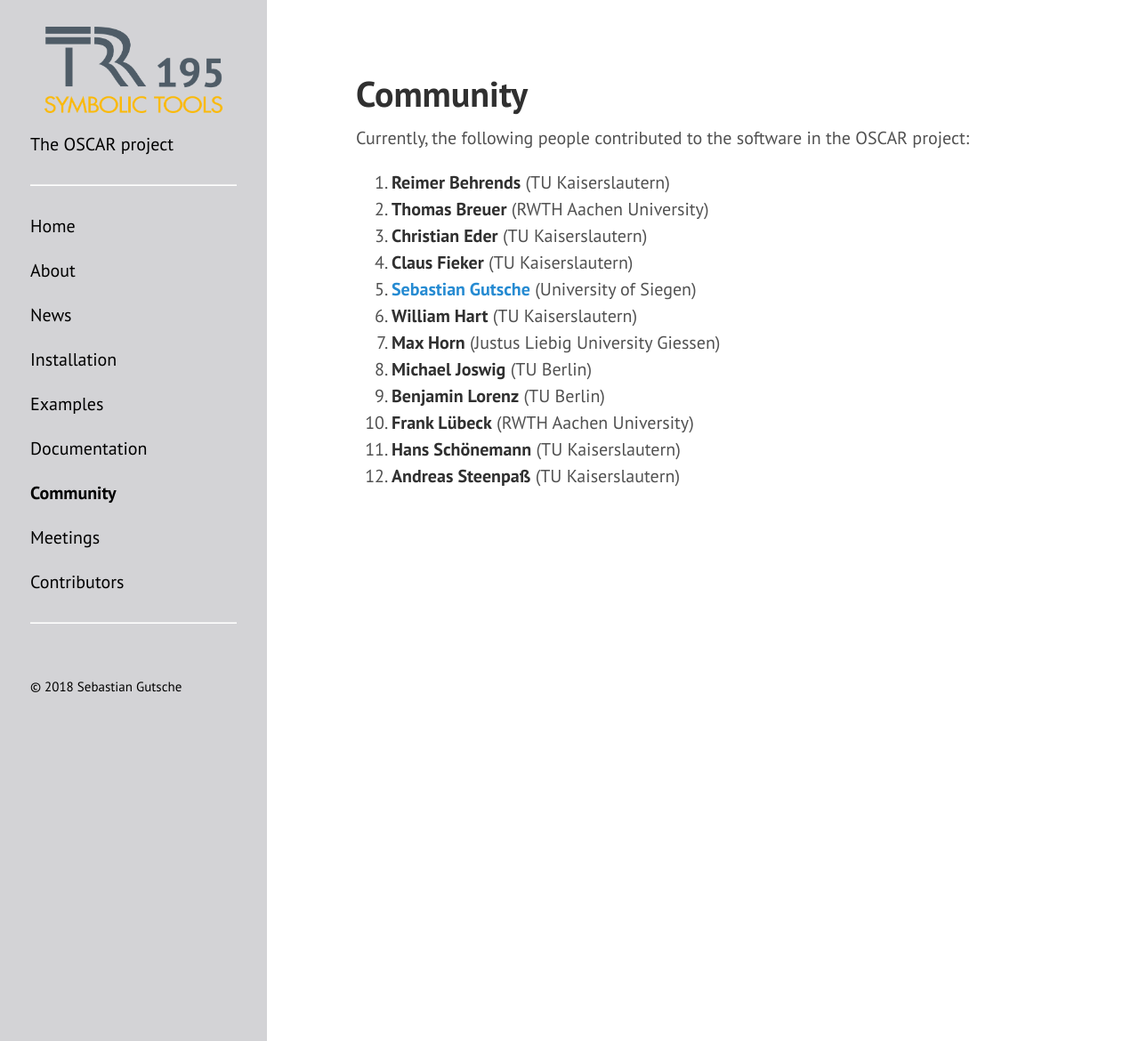
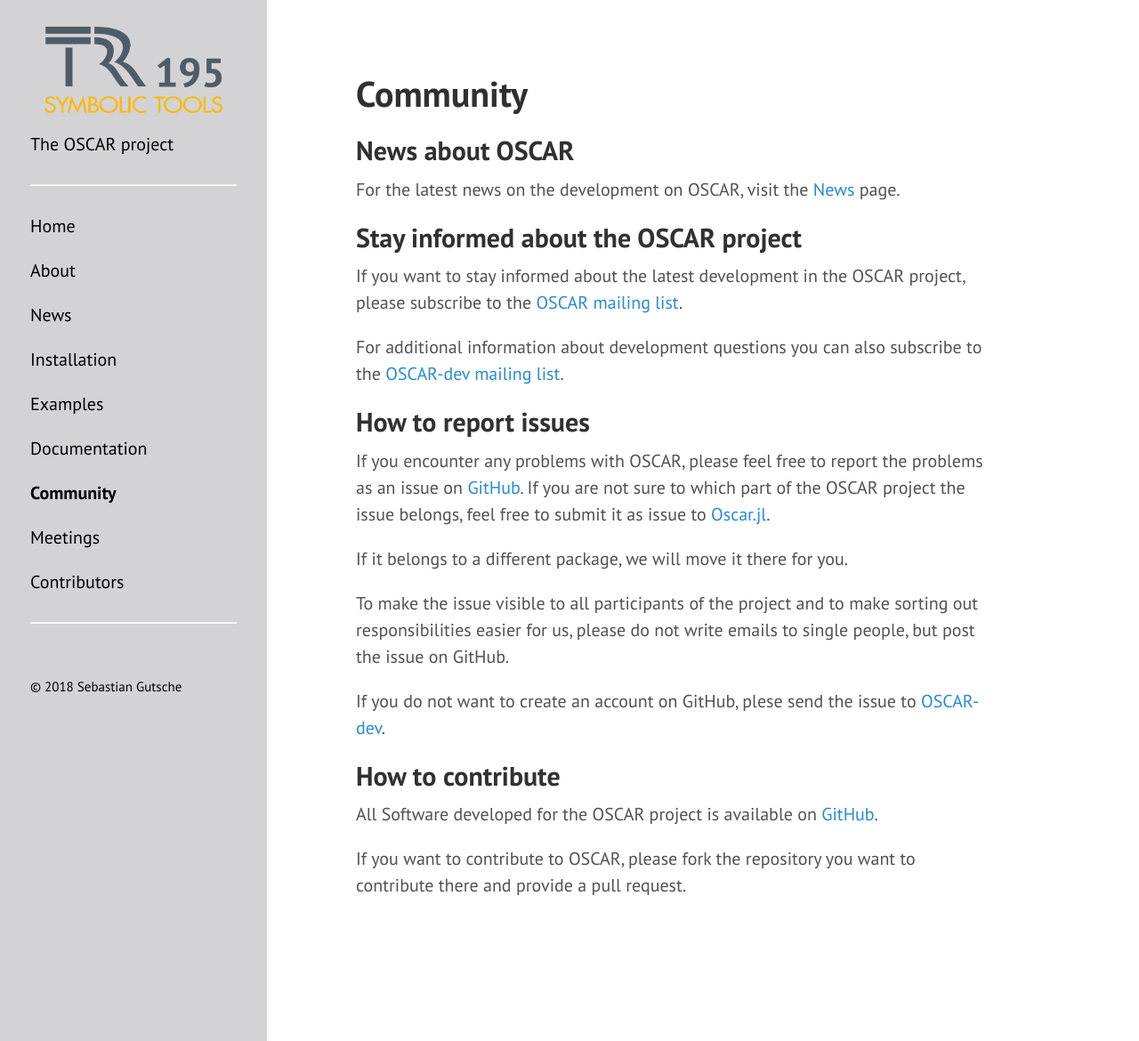
Before and after one commit to oscar-system/oscar-website, a Jekyll site: the page built from community.md, in a window 1280 px wide and 1170 px high. Shown: the whole window at 89% size. Built offline with Jekyll 4.4.1, drawn with Linux system fonts in a browser that asks for light colours.

Commit message:
Added some text for community

```diff
--- a/community.md
+++ b/community.md
@@ -3,20 +3,30 @@ layout: page
 title: Community
 ---
 
-Currently, the following people contributed to the software in the OSCAR project:
+## News about OSCAR
 
-<ol>
-{% for p in site.data.contributors %}
-  <li>
-    {% if p.website != null %}
-        <a href="{{ p.website }}">
-        {% assign link_open = true %}
-    {% elsif p.email != null %}
-        <a href="mailto:{{ p.email }}">
-        {% assign link_open = true %}
-    {% endif %}
-    <strong>{{ p.name }}</strong>{% if link_open %}</a>{% assign link_open = false %}{% endif %}
-    {% if p.affiliation != null %} ({{ p.affiliation }}){% endif %}
-  </li>
-{% endfor %}
-</ol>
+For the latest news on the development on OSCAR, visit the [News]({{site.baseurl}}/news) page.
+
+## Stay informed about the OSCAR project
+
+If you want to stay informed about the latest development in the OSCAR project, please subscribe to the [OSCAR mailing list](https://mail.mathematik.uni-kl.de/mailman/listinfo/oscar).
+
+For additional information about development questions you can also subscribe to the
+[OSCAR-dev mailing list](https://mail.mathematik.uni-kl.de/mailman/listinfo/oscar-dev).
+
+## How to report issues
+
+If you encounter any problems with OSCAR, please feel free to report the problems as an issue on [GitHub](https://github.com/oscar-system). If you are not sure to which part of the OSCAR project the
+issue belongs, feel free to submit it as issue to [Oscar.jl](https://github.com/oscar-system/Oscar.jl).
+
+If it belongs to a different package, we will move it there for you.
+
+To make the issue visible to all participants of the project and to make sorting out responsibilities easier for us, please do not write emails to single people, but post the issue on GitHub.
+
+If you do not want to create an account on GitHub, plese send the issue to [OSCAR-dev](mailto:oscar-dev@mathematik.uni-kl.de).
+
+## How to contribute
+
+All Software developed for the OSCAR project is available on [GitHub](https://github.com/oscar-system).
+
+If you want to contribute to OSCAR, please fork the repository you want to contribute there and provide a pull request.
```
